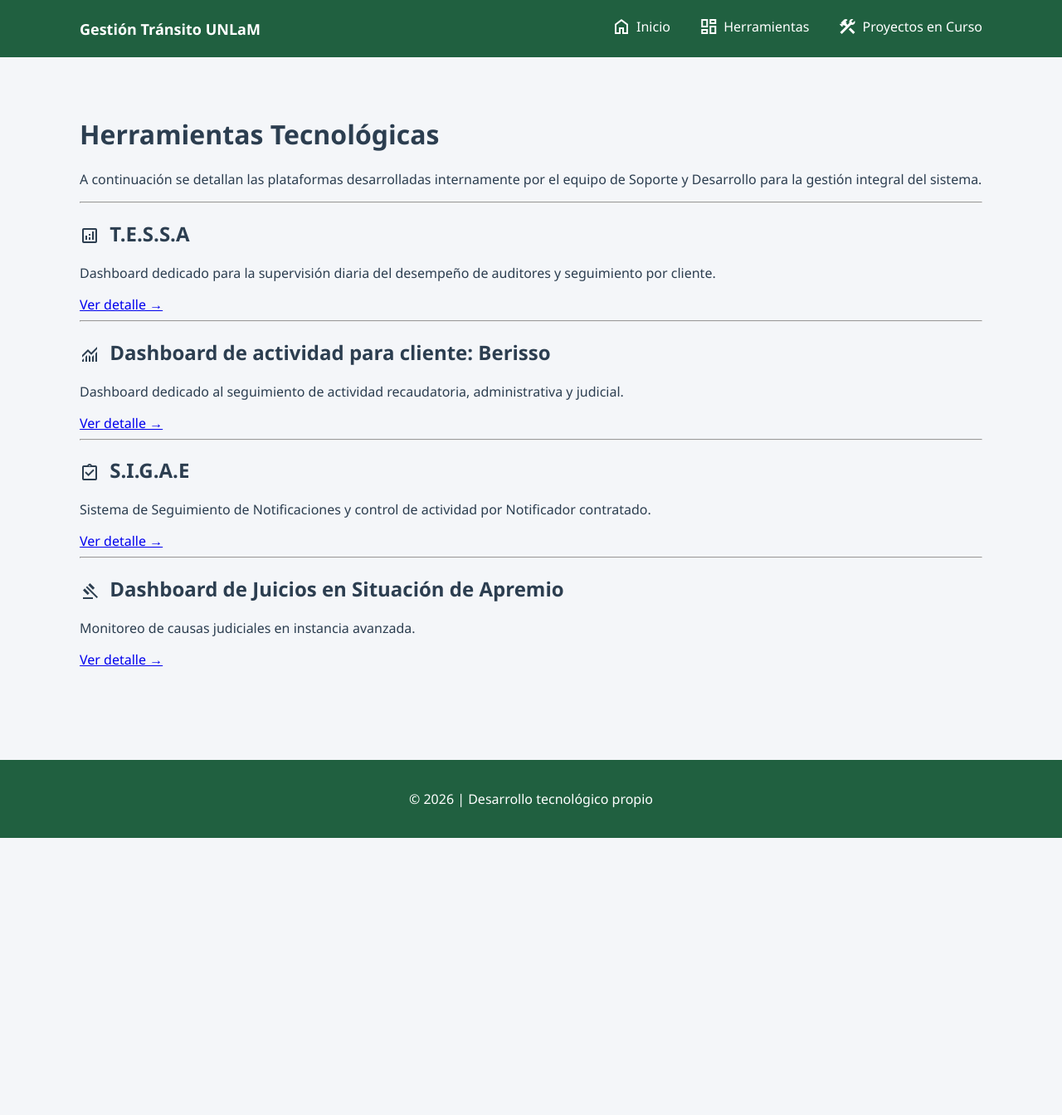
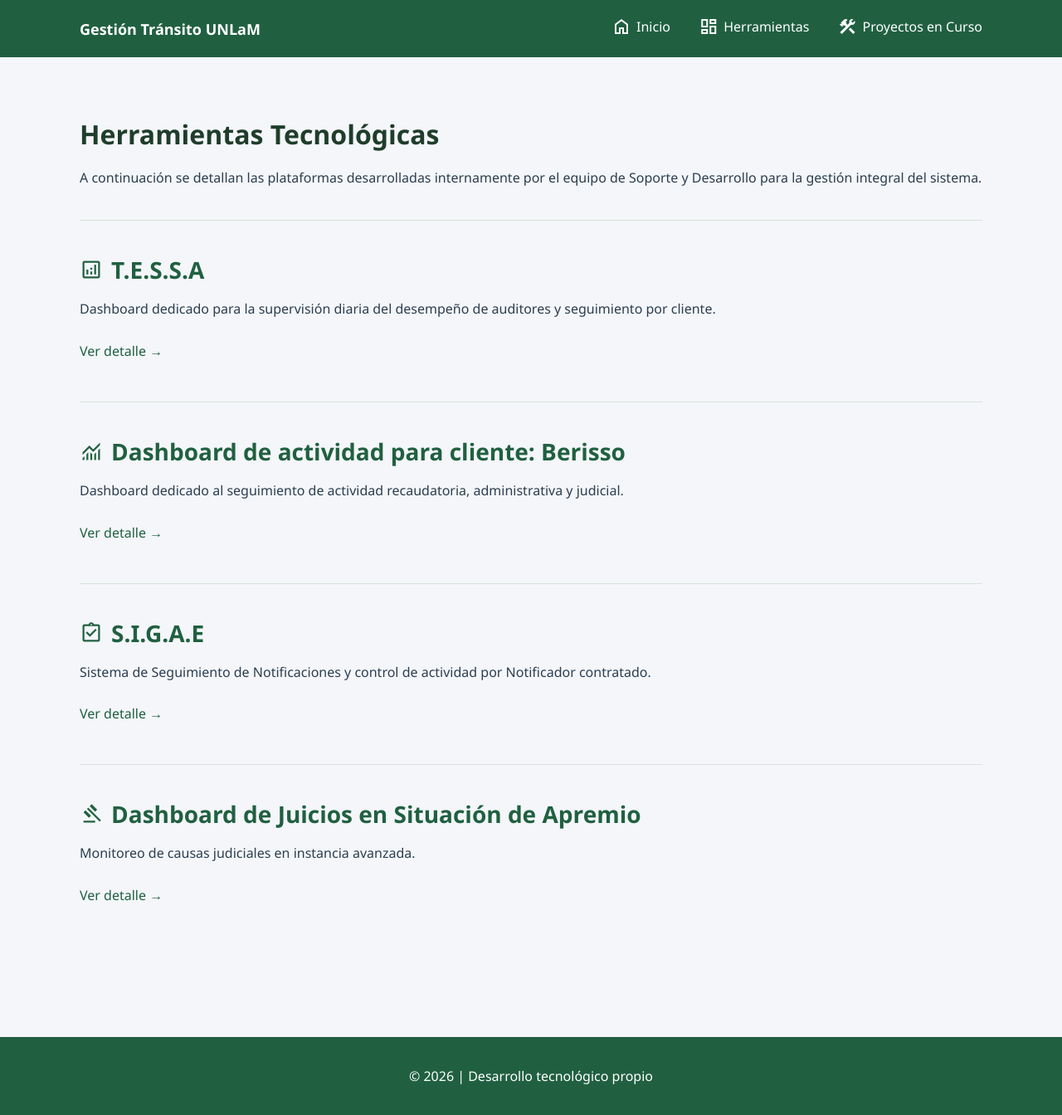
Before and after one commit to LucasVCorrea/lucasvcorrea.github.io, a Jekyll site: the page built from docs/herramientas.md, in a window 1280 px wide. Shown: the whole page at 83% size. Built offline with Jekyll 4.4.1, drawn with Linux system fonts in a browser that asks for light colours; before the commit the page ends 1010 px from its top, so only the background shows below that.

Commit message:
Enhance CSS with reset styles and layout adjustments
Added CSS reset styles and improved layout for various elements.

```diff
--- a/docs/assets/css/style.css
+++ b/docs/assets/css/style.css
@@ -1,3 +1,7 @@
+/* ============================= */
+/* RESET Y BASE */
+/* ============================= */
+
 body {
   margin: 0;
   font-family: "Segoe UI", Arial, sans-serif;
@@ -9,6 +13,20 @@ body {
   width: 85%;
   margin: auto;
 }
+
+.content {
+  padding: 50px 0;
+}
+
+img {
+  max-width: 100%;
+  border-radius: 6px;
+  margin-top: 20px;
+}
+
+/* ============================= */
+/* HEADER */
+/* ============================= */
 
 .main-header {
   background-color: #206040;
@@ -28,26 +46,33 @@ body {
   font-size: 18px;
 }
 
+/* NAV LINKS */
+
 .nav-links a {
+  display: inline-flex;
+  align-items: center;
   color: white;
   text-decoration: none;
   margin-left: 30px;
   font-weight: 500;
+  transition: opacity 0.2s ease;
 }
 
 .nav-links a:hover {
-  text-decoration: underline;
+  opacity: 0.85;
 }
 
-.content {
-  padding: 50px 0;
+/* ICONOS NAV */
+
+.material-symbols-outlined {
+  font-size: 20px;
+  margin-right: 6px;
+  vertical-align: middle;
 }
 
-img {
-  max-width: 100%;
-  border-radius: 6px;
-  margin-top: 20px;
-}
+/* ============================= */
+/* FOOTER */
+/* ============================= */
 
 .main-footer {
   background-color: #206040;
@@ -57,21 +82,63 @@ img {
   margin-top: 60px;
 }
 
-.nav-links a {
-  display: inline-flex;
-  align-items: center;
-  color: white;
-  text-decoration: none;
-  margin-left: 30px;
-  font-weight: 500;
+/* ============================= */
+/* SECCIÓN HERRAMIENTAS */
+/* ============================= */
+
+.tool-block {
+  margin-bottom: 50px;
 }
 
-.material-symbols-outlined {
-  font-size: 20px;
-  margin-right: 6px;
-  vertical-align: middle;
+.tool-block h2 {
+  font-size: 28px;
+  font-weight: 600;
+  display: flex;
+  align-items: center;
+  color: #206040;
+  margin-bottom: 10px;
 }
 
-.nav-links a:hover {
-  opacity: 0.85;
+.tool-block h2 .material-symbols-outlined {
+  font-size: 28px;
+  margin-right: 10px;
 }
+
+.tool-block p {
+  font-size: 16px;
+  line-height: 1.6;
+}
+
+.tool-link {
+  display: inline-block;
+  margin-top: 10px;
+  font-weight: 500;
+  text-decoration: none;
+  color: #206040;
+  transition: opacity 0.2s ease;
+}
+
+.tool-link:hover {
+  opacity: 0.8;
+}
+
+/* ============================= */
+/* TÍTULOS GENERALES */
+/* ============================= */
+
+h1 {
+  font-size: 32px;
+  margin-bottom: 20px;
+  color: #1f3d2b;
+}
+
+h2 {
+  margin-top: 0;
+}
+
+hr {
+  border: none;
+  height: 1px;
+  background-color: #d9e2dc;
+  margin: 40px 0;
+}
```
